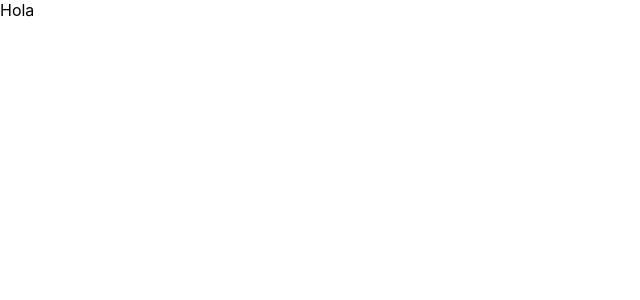
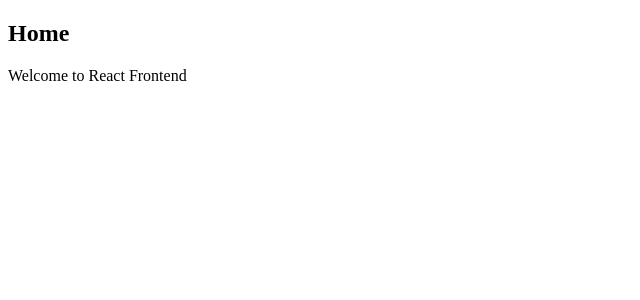
Before and after one commit to yaneth94/MERNCourse, a React (Create React App) app in the folder 02-node-react/react-front/: page / in a window 1280 px wide. Shown: the top 300 px of the page, without its empty margins (0-640 px from the left). Built offline with nearby package versions, Linux system fonts and the light colour scheme.

Commit message:
added basic element

```diff
--- a/02-node-react/react-front/package.json
+++ b/02-node-react/react-front/package.json
@@ -8,6 +8,7 @@
     "@testing-library/user-event": "^7.1.2",
     "react": "^16.13.1",
     "react-dom": "^16.13.1",
+    "react-router-dom": "^5.2.0",
     "react-scripts": "3.4.1"
   },
   "scripts": {
--- a/02-node-react/react-front/public/index.html
+++ b/02-node-react/react-front/public/index.html
@@ -1,43 +1,23 @@
 <!DOCTYPE html>
 <html lang="en">
-  <head>
+
+<head>
     <meta charset="utf-8" />
     <link rel="icon" href="%PUBLIC_URL%/favicon.ico" />
     <meta name="viewport" content="width=device-width, initial-scale=1" />
     <meta name="theme-color" content="#000000" />
-    <meta
-      name="description"
-      content="Web site created using create-react-app"
-    />
+    <meta name="description" content="Web site created using create-react-app" />
     <link rel="apple-touch-icon" href="%PUBLIC_URL%/logo192.png" />
-    <!--
-      manifest.json provides metadata used when your web app is installed on a
-      user's mobile device or desktop. See https://developers.google.com/web/fundamentals/web-app-manifest/
-    -->
     <link rel="manifest" href="%PUBLIC_URL%/manifest.json" />
-    <!--
-      Notice the use of %PUBLIC_URL% in the tags above.
-      It will be replaced with the URL of the `public` folder during the build.
-      Only files inside the `public` folder can be referenced from the HTML.
+    <link rel="stylesheet" href="https://unpkg.com/bootstrap-material-design@4.1.1/dist/css/bootstrap-material-design.min.css" integrity="sha384-wXznGJNEXNG1NFsbm0ugrLFMQPWswR3lds2VeinahP8N0zJw9VWSopbjv2x7WCvX" crossorigin="anonymous">
+    <title>React App</title>
 
-      Unlike "/favicon.ico" or "favicon.ico", "%PUBLIC_URL%/favicon.ico" will
-      work correctly both with client-side routing and a non-root public URL.
-      Learn how to configure a non-root public URL by running `npm run build`.
-    -->
-    <title>React App</title>
-  </head>
-  <body>
+</head>
+
+<body>
     <noscript>You need to enable JavaScript to run this app.</noscript>
     <div id="root"></div>
-    <!--
-      This HTML file is a template.
-      If you open it directly in the browser, you will see an empty page.
 
-      You can add webfonts, meta tags, or analytics to this file.
-      The build step will place the bundled scripts into the <body> tag.
+</body>
 
-      To begin the development, run `npm start` or `yarn start`.
-      To create a production bundle, use `npm run build` or `yarn build`.
-    -->
-  </body>
 </html>
--- a/02-node-react/react-front/src/App.jsx
+++ b/02-node-react/react-front/src/App.jsx
@@ -1,8 +1,13 @@
 import React from "react";
-import "./App.css";
+import { BrowserRouter as Router } from "react-router-dom";
+import MainRouter from "./MainRouter";
 
 function App() {
-  return <div className="App"> Hola </div>;
+  return (
+    <Router>
+      <MainRouter></MainRouter>
+    </Router>
+  );
 }
 
 export default App;
--- /dev/null
+++ b/02-node-react/react-front/src/MainRouter.jsx
@@ -0,0 +1,17 @@
+import React from "react";
+import { Route, Switch } from "react-router-dom";
+import Home from "./core/Home";
+import Signup from "./user/Signup";
+
+function MainRouter() {
+  return (
+    <div>
+      <Switch>
+        <Route path="/" exact component={Home}></Route>
+        <Route path="/signup" exact component={Signup}></Route>
+      </Switch>
+    </div>
+  );
+}
+
+export default MainRouter;
--- /dev/null
+++ b/02-node-react/react-front/src/core/Home.jsx
@@ -0,0 +1,12 @@
+import React from "react";
+
+function Home() {
+  return (
+    <div className="jumbotron">
+      <h2>Home</h2>
+      <p className="lead">Welcome to React Frontend</p>
+    </div>
+  );
+}
+
+export default Home;
--- a/02-node-react/react-front/src/index.css
+++ /dev/null
@@ -1,13 +0,0 @@
-body {
-  margin: 0;
-  font-family: -apple-system, BlinkMacSystemFont, 'Segoe UI', 'Roboto', 'Oxygen',
-    'Ubuntu', 'Cantarell', 'Fira Sans', 'Droid Sans', 'Helvetica Neue',
-    sans-serif;
-  -webkit-font-smoothing: antialiased;
-  -moz-osx-font-smoothing: grayscale;
-}
-
-code {
-  font-family: source-code-pro, Menlo, Monaco, Consolas, 'Courier New',
-    monospace;
-}
--- a/02-node-react/react-front/src/index.jsx
+++ b/02-node-react/react-front/src/index.jsx
@@ -1,6 +1,5 @@
 import React from "react";
 import ReactDOM from "react-dom";
-import "./index.css";
 import App from "./App";
 
 ReactDOM.render(
--- /dev/null
+++ b/02-node-react/react-front/src/user/Signup.jsx
@@ -0,0 +1,22 @@
+import React, { Component } from "react";
+import PropTypes from "prop-types";
+
+class Signup extends Component {
+  constructor(props) {
+    super(props);
+  }
+
+  componentWillMount() {}
+
+  render() {
+    return (
+      <div>
+        <h2>Signup</h2>
+      </div>
+    );
+  }
+}
+
+Signup.propTypes = {};
+
+export default Signup;
```
Also changed, not shown: 02-node-react/react-front/src/App.css (deleted), 1 other file (tests, documents, lock files or other folders).
